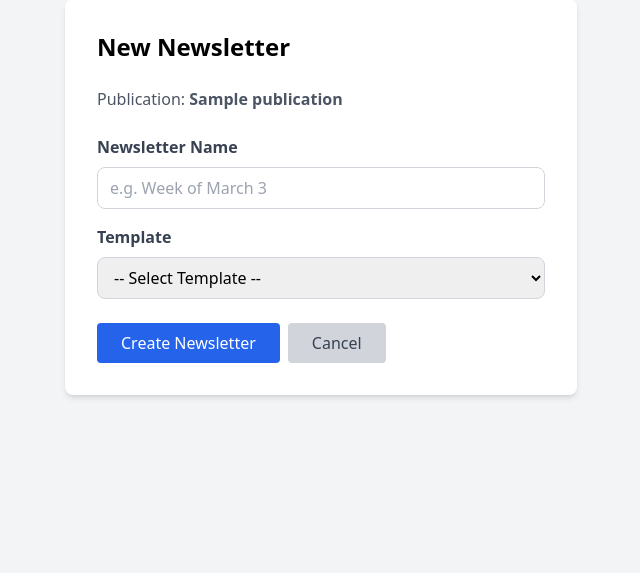
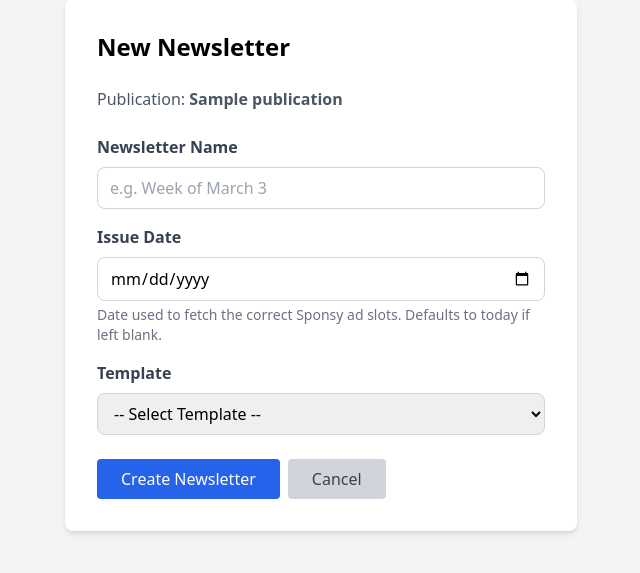
Before and after one commit to asmith-watt/Watt-news, a Flask app: page /newsletters/new in a window 1280 px wide. Shown: the part 137-710 px from the top of the page, without its empty margins (319-959 px from the left). Run offline with Flask 3, Linux system fonts and the light colour scheme; a user stored in the database is signed in; tables that the repository leaves empty hold one stand-in row (values such as "Sample post"); parts of the project's set-up code (start-up, migrations or seed data) failed here and were passed over; some libraries are stand-ins or nearby versions.

Commit message:
Addition of issue dates for NLs

```diff
--- a/app/models.py
+++ b/app/models.py
@@ -372,6 +372,7 @@ class Newsletter(db.Model):
     publication_id = db.Column(db.Integer, db.ForeignKey('publication.id'), nullable=False)
     template_id = db.Column(db.Integer, db.ForeignKey('newsletter_template.id'), nullable=False)
     name = db.Column(db.String(256), nullable=False)
+    issue_date = db.Column(db.Date)
     intro_text = db.Column(db.Text)
     status = db.Column(db.String(32), default='draft')
     created_by_id = db.Column(db.Integer, db.ForeignKey('user.id'))
--- a/app/newsletter/routes.py
+++ b/app/newsletter/routes.py
@@ -1,4 +1,4 @@
-from datetime import datetime
+from datetime import datetime, date
 from flask import render_template, redirect, url_for, flash, request, jsonify, current_app
 from flask_login import login_required, current_user
 from flask_wtf.csrf import generate_csrf
@@ -64,6 +64,7 @@ def new():
     if request.method == 'POST':
         template_id = request.form.get('template_id', type=int)
         name = request.form.get('name', '').strip()
+        issue_date_str = request.form.get('issue_date', '').strip()
 
         if not template_id or not name:
             flash('Please provide a name and select a template.', 'error')
@@ -78,10 +79,18 @@ def new():
             flash('Invalid template.', 'error')
             return redirect(url_for('newsletter.new', publication_id=current_publication.id))
 
+        issue_date = None
+        if issue_date_str:
+            try:
+                issue_date = date.fromisoformat(issue_date_str)
+            except ValueError:
+                pass
+
         newsletter = Newsletter(
             publication_id=current_publication.id,
             template_id=template_id,
             name=name,
+            issue_date=issue_date,
             created_by_id=current_user.id,
         )
         db.session.add(newsletter)
@@ -310,7 +319,6 @@ def delete(id):
 
 def _render_newsletter_html(newsletter):
     """Render the full newsletter HTML using the _render.html template."""
-    from datetime import date
     from app.sponsy import fetch_slot_html
 
     template = newsletter.template
@@ -323,20 +331,20 @@ def _render_newsletter_html(newsletter):
     mid_ad_html = None
 
     if publication.sponsy_api_key and publication.sponsy_publication_id:
-        today = date.today().isoformat()
+        sponsy_date = (newsletter.issue_date or date.today()).isoformat()
         if template.sponsy_top_placement_id:
             top_ad_html = fetch_slot_html(
                 publication.sponsy_api_key,
                 publication.sponsy_publication_id,
                 template.sponsy_top_placement_id,
-                today,
+                sponsy_date,
             )
         if template.sponsy_mid_placement_id:
             mid_ad_html = fetch_slot_html(
                 publication.sponsy_api_key,
                 publication.sponsy_publication_id,
                 template.sponsy_mid_placement_id,
-                today,
+                sponsy_date,
             )
 
     return render_template('newsletter/_render.html',
--- a/app/templates/newsletter/new.html
+++ b/app/templates/newsletter/new.html
@@ -18,6 +18,13 @@
                 <label for="name" class="block text-gray-700 font-bold mb-2">Newsletter Name</label>
                 <input type="text" id="name" name="name" required placeholder="e.g. Week of March 3"
                        class="w-full px-3 py-2 border border-gray-300 rounded-lg focus:outline-none focus:border-blue-500">
+            </div>
+
+            <div class="mb-4">
+                <label for="issue_date" class="block text-gray-700 font-bold mb-2">Issue Date</label>
+                <input type="date" id="issue_date" name="issue_date"
+                       class="w-full px-3 py-2 border border-gray-300 rounded-lg focus:outline-none focus:border-blue-500">
+                <p class="text-gray-500 text-sm mt-1">Date used to fetch the correct Sponsy ad slots. Defaults to today if left blank.</p>
             </div>
 
             <div class="mb-6">
```
Also changed, not shown: migrations/versions/291851e40cb0_add_issue_date_to_newsletter.py (added, +32 -0 lines).
